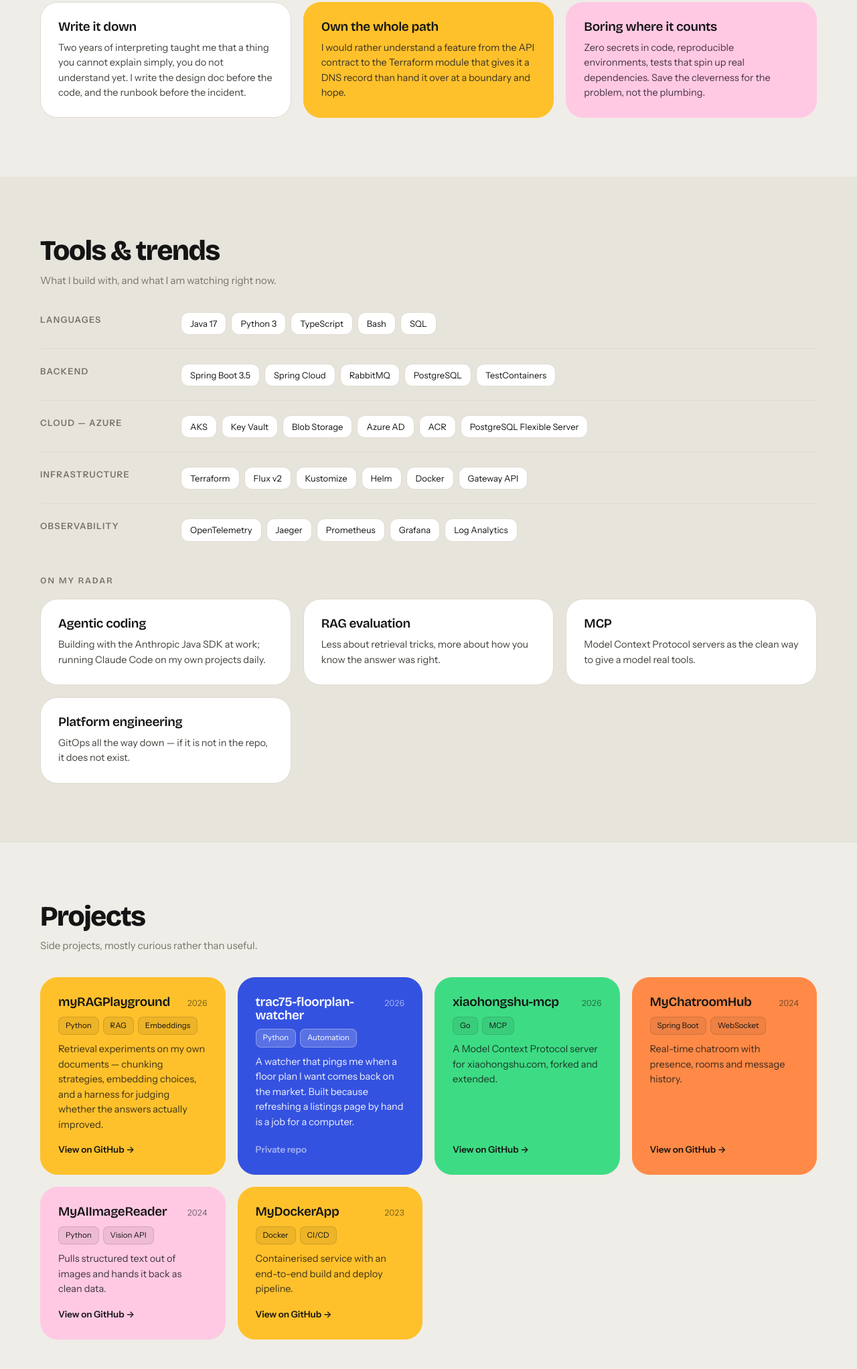
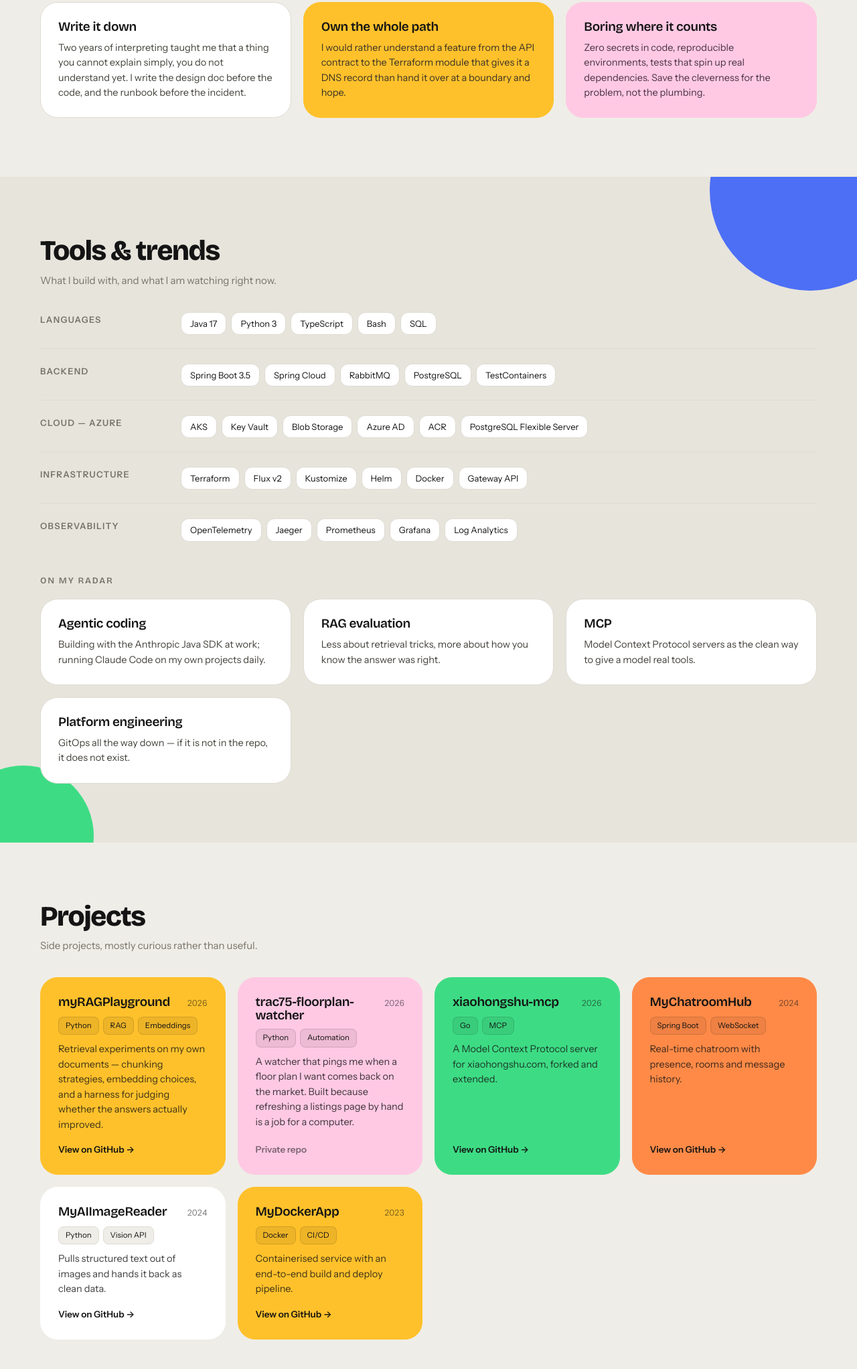
Before and after one commit to MengyiG/mengyig.github.io, a plain HTML site: page index.html in a window 1280 px wide. Shown: the part 1456-3500 px from the top of the page at 67% size. Drawn offline with nearby package versions, Linux system fonts and the light colour scheme.

Commit message:
Drop blue from project cards, add blob shapes to Tools & trends
Blue now appears only in the hero and as a Tools blob, so it reads as a
recurring accent rather than one card among six. The project tints are all
light enough for ink text, which removes the contrast problem the blue card
had.

```diff
--- a/assets/css/main.css
+++ b/assets/css/main.css
@@ -203,6 +203,12 @@
 .section{ padding:88px max(var(--pad), calc((100% - var(--shell)) / 2)); }
 .section-alt{ background:var(--ground-alt); }
 .section-head{ margin-bottom:36px; }
+
+/* Same cropped circles as the hero, so the page keeps one visual language. */
+.has-blobs{ position:relative; overflow:hidden; }
+.has-blobs > *:not(.blob){ position:relative; z-index:1; }
+.blob-tools-1{ width:300px; height:300px; background:var(--cornflower); top:-130px; right:-80px; }
+.blob-tools-2{ width:210px; height:210px; background:#3DDC84; bottom:-95px; left:-70px; }
 .section-head h2{ font-size:clamp(30px,4vw,42px); }
 .section-note{ margin-top:10px; color:var(--ink-3); font-size:15px; }
 .sub-head{
@@ -256,14 +262,13 @@
 .proj-card .card-link{ color:var(--on); }
 .proj-card .card-link:hover{ opacity:.7; }
 
+/* Blue is the hero's and the Tools blobs' colour — kept out of here so it stays
+   a signal rather than another card. Every tint takes ink text. */
 .tint-a{ --tint:var(--marigold); }
-/* Deeper than the hero's cornflower: white body text needs 4.5:1, and the
-   lighter blue only reaches 4.3:1. */
-.tint-b{ --tint:#3452E0; --on:#fff; --chip:rgba(255,255,255,.18); --chip-line:rgba(255,255,255,.32); }
-.tint-b p{ opacity:.93; }
+.tint-b{ --tint:var(--blossom); }
 .tint-c{ --tint:#3DDC84; }
 .tint-d{ --tint:#FF8A47; }
-.tint-e{ --tint:var(--blossom); }
+.tint-e{ --tint:var(--card); --chip:var(--ground); --chip-line:var(--line); }
 
 /* Tools */
 .tool-groups{ display:grid; gap:22px; }
--- a/index.html
+++ b/index.html
@@ -136,7 +136,9 @@
   </section>
 
   <!-- ── Tools & trends ───────────────────────────────────── -->
-  <section class="section section-alt" id="tools">
+  <section class="section section-alt has-blobs" id="tools">
+    <div class="blob blob-tools-1" aria-hidden="true"></div>
+    <div class="blob blob-tools-2" aria-hidden="true"></div>
     <div class="section-head">
       <h2>Tools &amp; trends</h2>
       <p class="section-note">What I build with, and what I am watching right now.</p>
```
